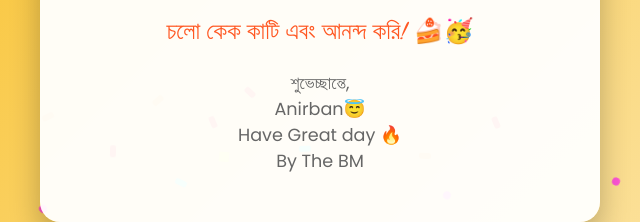
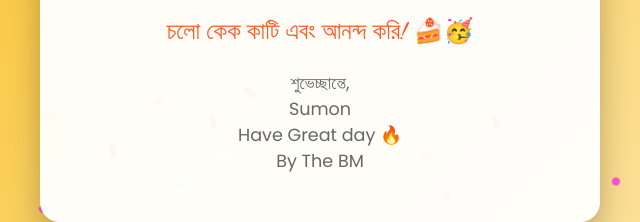
Before and after one commit to wwwbishnumajhi235488-byte/BIRTHDAY.HTML-, a plain HTML site: page index.html in a window 1280 px wide. Shown: the part 487-709 px from the top of the page, 320-960 px from the left. Drawn offline with Linux system fonts and the light colour scheme.

Commit message:
Update index.html

```diff
--- a/index.html
+++ b/index.html
@@ -151,7 +151,7 @@
             সবসময় ভালো থেকো!
         </p>
         <p class="celebration-text">চলো কেক কাটি এবং আনন্দ করি! 🍰🥳</p>
-        <p style="font-size: 1.1em; color: #666; margin-top: 20px;">শুভেচ্ছান্তে,<br>Anirban😇<br>Have Great day 🔥<br>By The BM</p>
+        <p style="font-size: 1.1em; color: #666; margin-top: 20px;">শুভেচ্ছান্তে,<br>Sumon<br>Have Great day 🔥<br>By The BM</p>
     </div>
 
     <script>
```
